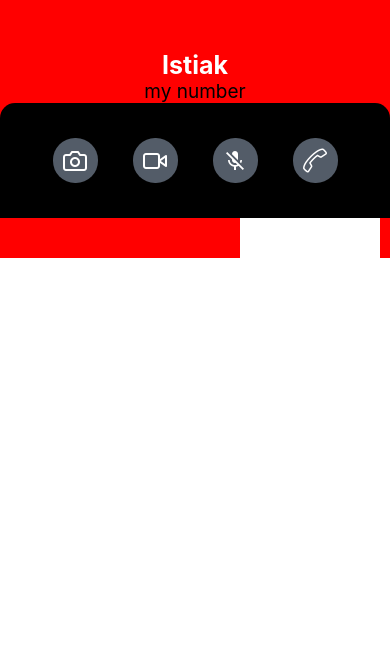
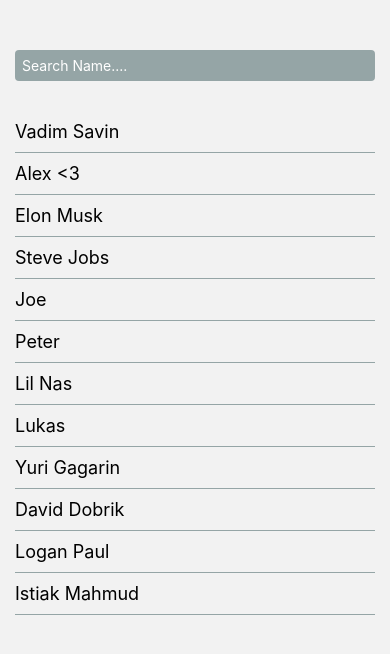
Before and after one commit to alnooristiak/video_calling_app, a React Native app: screen / in a window 390 px wide. Shown: the top 654 px of the page. Built offline with nearby package versions, Linux system fonts and the light colour scheme.

Commit message:
adding react native navigator & connect

```diff
--- a/App.js
+++ b/App.js
@@ -7,19 +7,21 @@ import {
 } from 'react-native';
 // import CallingScreen from './screens/callingScreen/CallingScreen.js';
 import CallScreen from './screens/callScreen/CallScreen.js';
+import Navigator from './screens/navigator/Navigator.js';
 // import Index from './screens/contactScreen/Index.js';
 // import IncomingCallSceen from './screens/IncomingCallSceen/IncomingCallSceen.js';
 
 export default function App() {
 
   return (
-    <SafeAreaView>
+    <>
       <StatusBar barStyle={'dark-content'} />
         {/* <Index></Index> */}
         {/* <CallingScreen></CallingScreen> */}
         {/* <IncomingCallSceen></IncomingCallSceen> */}
-        <CallScreen></CallScreen>
-    </SafeAreaView>
+        {/* <CallScreen></CallScreen> */}
+        <Navigator />
+    </>
   );
 }
 
--- a/package.json
+++ b/package.json
@@ -9,10 +9,14 @@
     "web": "expo start --web"
   },
   "dependencies": {
+    "@react-navigation/native": "^6.0.14",
+    "@react-navigation/native-stack": "^6.9.2",
     "expo": "~47.0.6",
     "expo-status-bar": "~1.4.2",
     "react": "18.1.0",
-    "react-native": "0.70.5"
+    "react-native": "0.70.5",
+    "react-native-safe-area-context": "4.4.1",
+    "react-native-screens": "~3.18.0"
   },
   "devDependencies": {
     "@babel/core": "^7.12.9"
--- a/screens/callScreen/CallScreen.js
+++ b/screens/callScreen/CallScreen.js
@@ -33,11 +33,12 @@ const styles = StyleSheet.create({
         paddingHorizontal: 50,
     },
     cameraPriview: {
-        width: 140,
+        width: 120,
         height: 170,
         backgroundColor: 'white',
         position: 'absolute',
         right: 10,
+        borderRadius: 8,
         top: 110,
     },
     nameText: {
--- a/screens/components/callAction/CallAction.js
+++ b/screens/components/callAction/CallAction.js
@@ -1,29 +1,36 @@
 import { Pressable, StyleSheet, Text, View } from 'react-native'
-import React from 'react'
+import React, { useState } from 'react'
 import { Feather } from '@expo/vector-icons';
 import { SimpleLineIcons } from '@expo/vector-icons';
 import { MaterialCommunityIcons } from '@expo/vector-icons';
 
 const CallAction = () => {
 
+    const [isCemeraOn, setIsCemeraOn] = useState(true);
+    const [isVideoOn, setIsVideoOn] = useState(true);
+    const [isMicroPon, setIsMicroPon] = useState(true);
+    const [isPhoneOn, setIsPhoneOn] = useState(true);
+
     // on cemera hendeler
     const onOpenCemera = () => {
-        console.warn("onOpenCemera");
+        // console.warn("onOpenCemera");
+        setIsCemeraOn(!isCemeraOn);
     }
 
     // on Video cemera hendeler
     const onOpenVideo = () => {
-        console.warn("onOpenVideo");
+        // console.warn("onOpenVideo");
+        setIsVideoOn(!isVideoOn);
     }
 
     // on MicroPhone hendeler
     const onOpenMicroPhone = () => {
-        console.warn("onOpenMicroPhone");
+        setIsMicroPon(!isMicroPon);
     }
 
     // on Phone Call hendeler
     const onPhoneClose = () => {
-        console.warn("onPhoneClose");
+        setIsPhoneOn(!isPhoneOn);
     }
 
     return (
@@ -31,23 +38,24 @@ const CallAction = () => {
             <Pressable
             onPress={onOpenCemera}
             style={styles.iconContainer}>
-                <Feather name="camera" size={24} color="white" />
+                <Feather name={isCemeraOn ? "camera-off" : "camera"} size={24} color="white" />
             </Pressable>
             <Pressable
             onPress={onOpenVideo}
             style={styles.iconContainer}>
-                <Feather name="video" size={24} color="white" />
+                <Feather name={isVideoOn ? "video-off" : "video"} size={24} color="white" />
                 {/* <Feather name="video-off" size={24} color="black" /> */}
             </Pressable>
             <Pressable
             onPress={onOpenMicroPhone}
             style={styles.iconContainer}>
-                <MaterialCommunityIcons name="microphone-off" size={24} color="white" />
+                <MaterialCommunityIcons
+                name={isMicroPon ? "microphone-off" : "microphone"} size={24} color="white" />
             </Pressable>
             <Pressable
             onPress={onPhoneClose}
             style={styles.iconContainer}>
-                <SimpleLineIcons name="call-end" size={24} color="white" />
+                <SimpleLineIcons name={isPhoneOn ? "phone-off" : "call-end"} size={24} color="white" />
             </Pressable>
         </View>
     )
--- /dev/null
+++ b/screens/navigator/Navigator.js
@@ -0,0 +1,25 @@
+import { StyleSheet, Text, View } from 'react-native'
+import React from 'react'
+import { NavigationContainer } from '@react-navigation/native';
+import { createNativeStackNavigator } from '@react-navigation/native-stack';
+import Index from '../contactScreen/Index';
+
+
+const Navigator = () => {
+
+    const Stack = createNativeStackNavigator();
+
+    return (
+        <>
+            <NavigationContainer>
+                <Stack.Navigator>
+                    <Stack.Screen name="Contacts" component={Index} options={{headerShown: false}} />
+                </Stack.Navigator>
+            </NavigationContainer>
+        </>
+    )
+}
+
+export default Navigator
+
+const styles = StyleSheet.create({})
```
Also changed, not shown: 1 other file (tests, documents, lock files or other folders).
